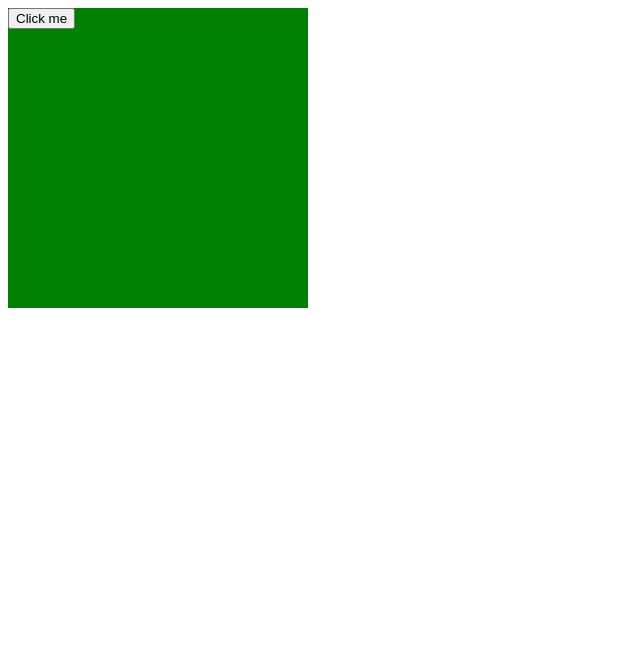
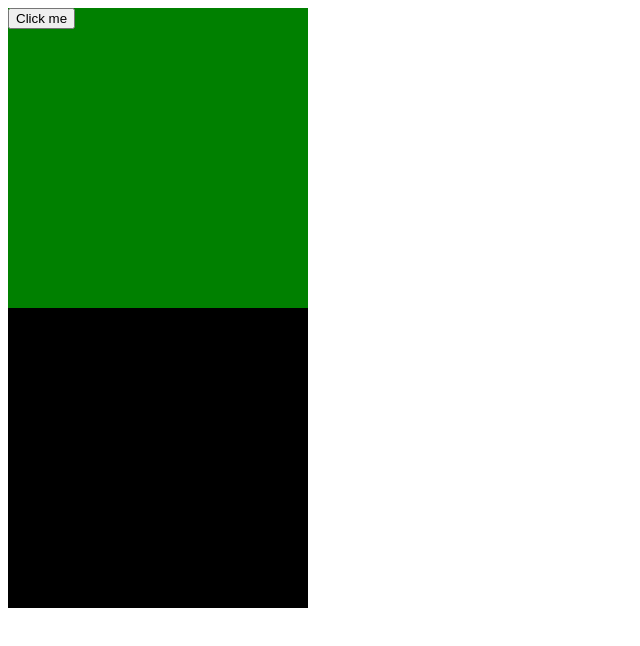
Before and after one commit to Lerik13/react-custom-hooks, a React (Create React App) app: page / in a window 1280 px wide. Shown: the top 646 px of the page, without its empty margins (0-640 px from the left). Built offline with nearby package versions, Linux system fonts and the light colour scheme.

Commit message:
2 hook: 'useHover', add 1 more div with hover effect

```diff
--- a/src/App.js
+++ b/src/App.js
@@ -1,11 +1,15 @@
-import React, { useState } from 'react';
+import React, { useRef } from 'react';
 import Hover from './components/Hover';
+import useHover from './hooks/useHover';
 
 const App = () => {
+	const ref = useRef()
+	const isBlackHovering = useHover(ref)
 
 	return (
 		<div>
 			<Hover/>
+			<div ref={ref} style={{width: 300, height: 300, background: isBlackHovering ? 'blue' : 'black'}}></div>
 		</div>
 	);
 };
```
